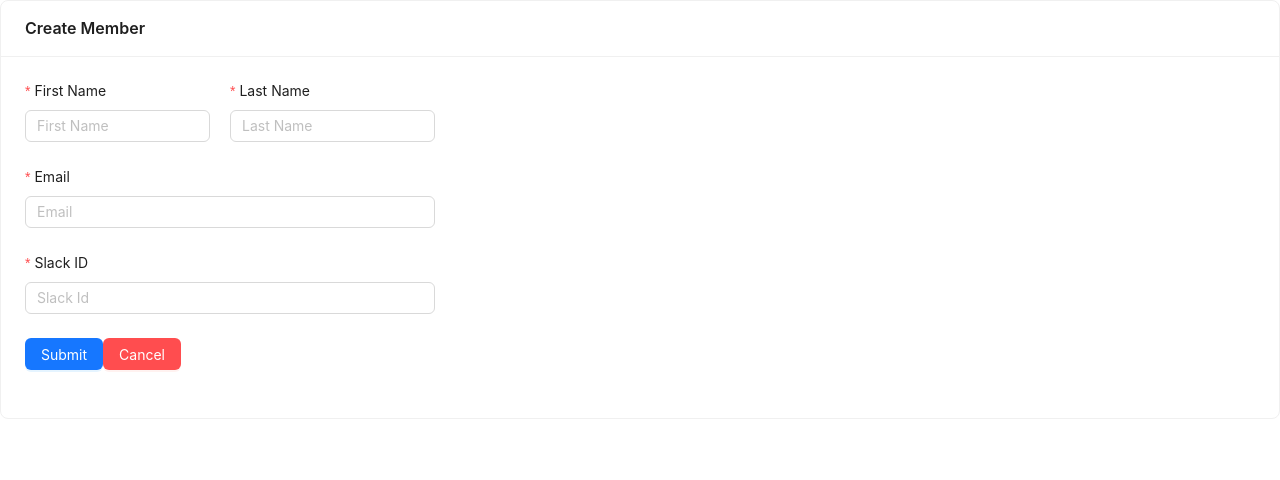
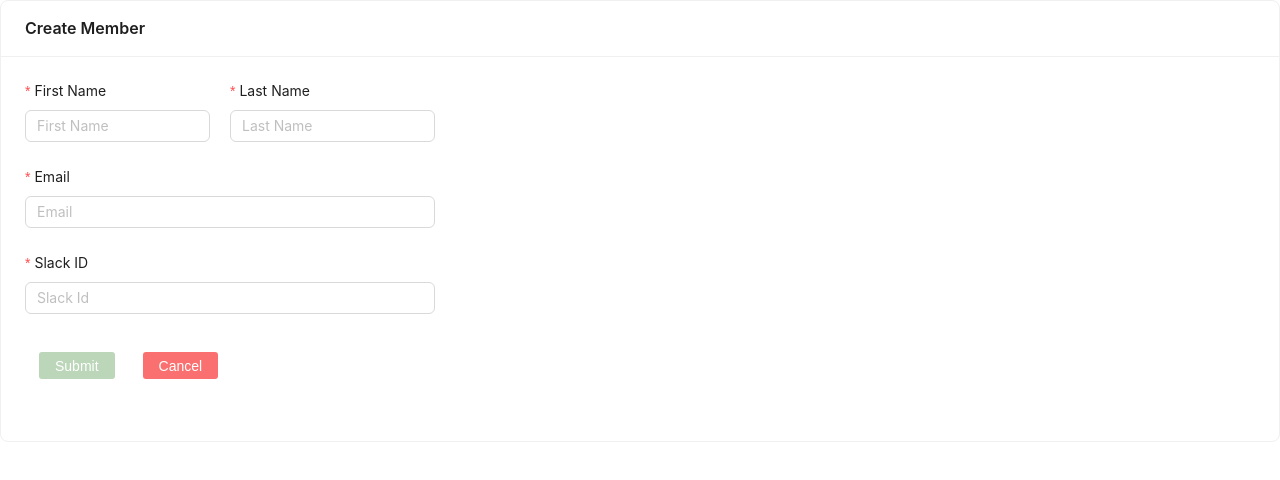
Before and after one commit to khoinguyen80/UI-code-, a React (Vite) app: page /createmember in a window 1280 px wide. Shown: the top 480 px of the page. Built offline with nearby package versions, Linux system fonts and the light colour scheme.

Commit message:
Bugfix/duc/fix style button (#3)
* feat: create member

* feat: fix style button

```diff
--- a/src/components/CreateMember/Createmember.jsx
+++ b/src/components/CreateMember/Createmember.jsx
@@ -1,5 +1,5 @@
-import { Card, Row, Col, Button, Form, Input } from 'antd'
-
+import { Card, Row, Col, Form, Input } from 'antd'
+import { Button } from '../Style/Button'
 const validateMessages = {
   required: '${label} is required!',
   types: {
@@ -91,12 +91,8 @@ export default function CreateMember() {
                   <Input min={1} placeholder={'Slack Id'} type='number' />
                 </Form.Item>
                 <Form.Item>
-                  <Button htmlType='submit' type='primary'>
-                    Submit
-                  </Button>
-                  <Button danger htmlType='cancel' type='primary'>
-                    Cancel
-                  </Button>
+                  <Button $primary='submit'>Submit</Button>
+                  <Button $delete='cancel'>Cancel</Button>
                 </Form.Item>
               </Form>
             </Col>
```
